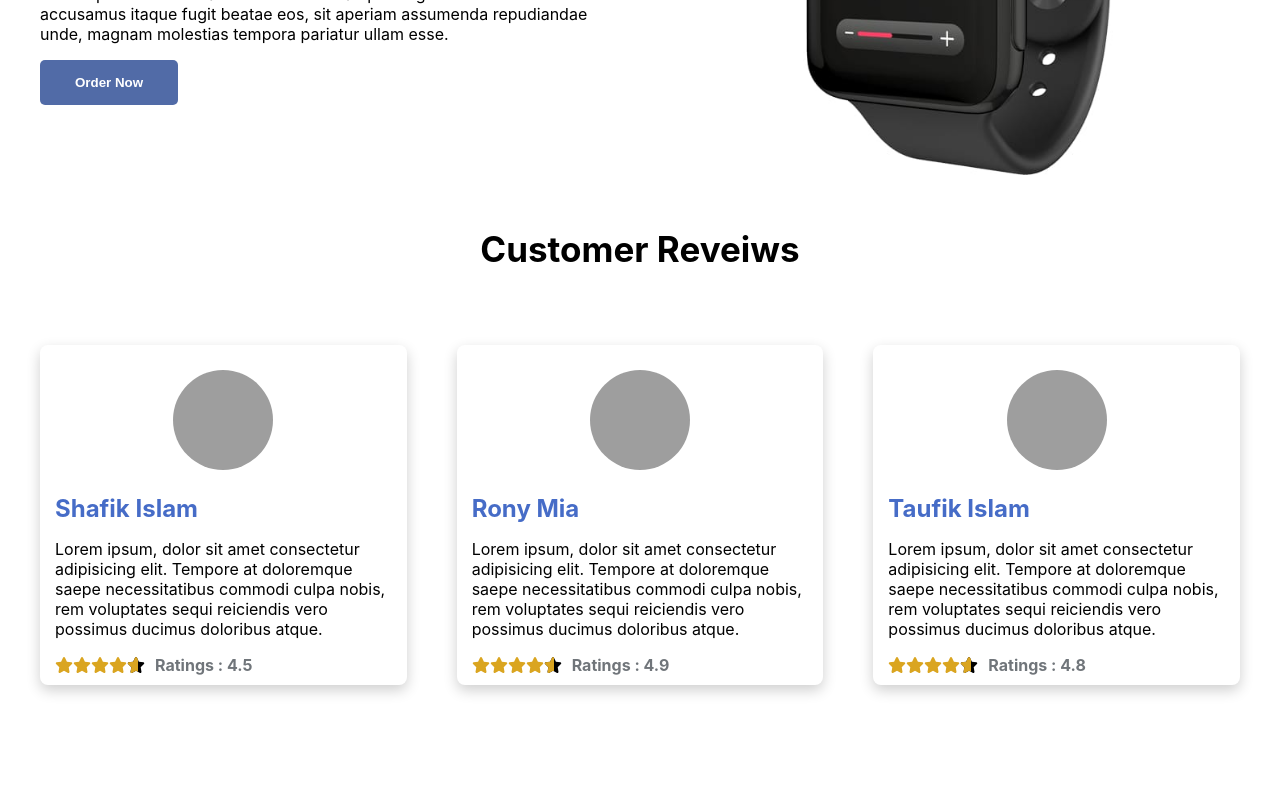
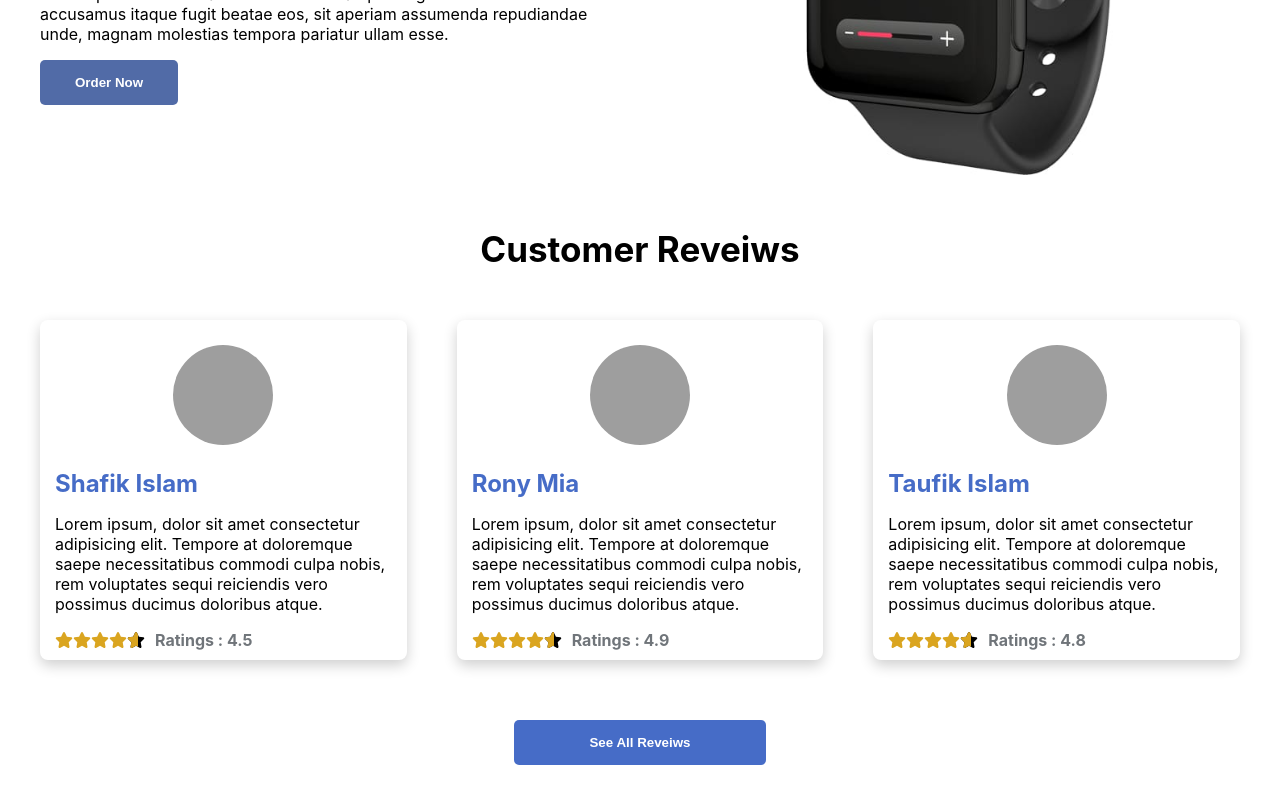
Before and after one commit to zubayer-salehin/digital-watch-reveiw-react-project, a React (Create React App) app: page / in a window 1280 px wide. Shown: the part 385-1185 px from the top of the page. Built offline with nearby package versions, Linux system fonts and the light colour scheme; grey boxes are pictures that could not be loaded.

Commit message:
Error fix

```diff
--- a/public/index.html
+++ b/public/index.html
@@ -24,7 +24,7 @@
       work correctly both with client-side routing and a non-root public URL.
       Learn how to configure a non-root public URL by running `npm run build`.
     -->
-    <title>React App</title>
+    <title>Techno</title>
   </head>
   <body>
     <noscript>You need to enable JavaScript to run this app.</noscript>
--- a/src/App.js
+++ b/src/App.js
@@ -15,7 +15,7 @@ function App() {
       <Routes>
         <Route path='/' element={<Home></Home>}></Route>
         <Route path='/Home' element={<Home></Home>}></Route>
-        <Route path='/Reveiw' element={<Reveiws></Reveiws>}></Route>
+        <Route path='/Reveiws' element={<Reveiws></Reveiws>}></Route>
         <Route path='/Dashboard' element={<Dashboard></Dashboard>}></Route>
         <Route path='/Blogs' element={<Blocks></Blocks>}></Route>
         <Route path='/About' element={<About></About>}></Route>
--- a/src/components/About/About.js
+++ b/src/components/About/About.js
@@ -3,7 +3,7 @@ import React from 'react';
 const About = () => {
     return (
         <div>
-            <p>There is About us</p>
+            <h2 style={{textAlign:"center",marginTop:"50px"}}>About Us Page</h2>
         </div>
     );
 };
--- a/src/components/Header/Header.js
+++ b/src/components/Header/Header.js
@@ -14,7 +14,7 @@ const Header = () => {
                     <nav>
                         <ul>
                             <li><Link to="/Home">HOME</Link></li>
-                            <li><Link to="/Reveiw">REVEIWS</Link></li>
+                            <li><Link to="/Reveiws">REVEIWS</Link></li>
                             <li><Link to="/Dashboard">DASHBOARD</Link></li>
                             <li><Link to="/Blogs">BLOGS</Link></li>
                             <li><Link to="/About">ABOUT</Link></li>
--- a/src/components/Home/Home.css
+++ b/src/components/Home/Home.css
@@ -42,7 +42,7 @@
     display: grid;
     grid-template-columns: repeat(3,1fr);
     gap: 50px;
-    margin: 75px auto 100px;
+    margin: 50px auto 60px;
 }
 
 .customer-title{
@@ -51,3 +51,18 @@
    font-size: 35px;
    text-align: center;
 }
+
+.see-all-btn{
+   text-align: center;
+   margin-bottom:35px;
+}
+
+.see-all-btn button{
+   padding:15px 75px;
+   background:#466cc7;
+   color:#fff;
+   border-radius: 5px;
+   border:none;
+   font-weight: 800;
+   cursor: pointer;
+}
--- a/src/components/Home/Home.js
+++ b/src/components/Home/Home.js
@@ -1,4 +1,5 @@
 import React from 'react';
+import { useNavigate } from 'react-router-dom';
 import product from "../../images/hero_img.jpg";
 import ProductReveiw from '../ProductReveiw/ProductReveiw';
 import useReveiw from '../useReveiw';
@@ -6,7 +7,7 @@ import "./Home.css";
 
 const Home = () => {
     const [productReveiw] = useReveiw();
-
+    const navigate = useNavigate();
     return (
         <div className='home-container'>
             <div className="product-container">
@@ -24,6 +25,9 @@ const Home = () => {
                 <div className="customer-reveiw product-container">
                     {productReveiw.slice(0, 3).map(singleReveiw => <ProductReveiw key={Math.random() * 10000} productReveiwInfo={singleReveiw}></ProductReveiw>)}
                 </div>
+                <div className="see-all-btn">
+                    <button onClick={() => navigate("/Reveiws")}>See All Reveiws</button>
+                </div>
             </div>
         </div>
     );
--- a/src/components/NotFound/NotFound.css
+++ b/src/components/NotFound/NotFound.css
@@ -2,4 +2,30 @@
     display: flex;
     align-items: center;
     justify-content: center;
+    text-align: center;
 }
+
+.notFound-wrapper{
+    margin-top:50px;
+    width:450px;
+    height:350px;
+    background-color: #dc3545;
+    color:#fff;
+}
+
+.notFound-wrapper h1{
+    margin-bottom: 2rem;
+    margin-top:2rem;
+   font-size: 80px;
+}
+.notFound-wrapper h5{
+    margin-bottom: 1rem;
+   font-size: 22px;
+}
+.notFound-wrapper button{
+    padding: 15px 25px;
+    border:none;
+    border-radius: 5px;
+    font-weight: 700;
+    cursor:pointer;
+}
--- a/src/components/NotFound/NotFound.js
+++ b/src/components/NotFound/NotFound.js
@@ -1,12 +1,19 @@
 import React from 'react';
+import { useNavigate } from 'react-router-dom';
+import "./NotFound.css";
 
 const NotFound = () => {
+
+    const navigate = useNavigate();
+
     return (
         <div className='notFound-container'>
-            <h1>Opps!</h1>
-            <h5>404-PAGE NOT FOUND</h5>
-            <p>The page you are looking for might have been removed had its's name change or is temporarily unavailable.</p>
-            <button>GO TO HOMEPAGE</button>
+            <div className='notFound-wrapper'>
+                <h1>Opps!</h1>
+                <h5>404-PAGE NOT FOUND</h5>
+                <p>The page you are looking for might have been removed <br /> had its's name change or is temporarily unavailable.</p>
+                <button onClick={() => navigate("/Home")}>GO TO HOMEPAGE</button>
+            </div>
         </div>
     );
 };
```
